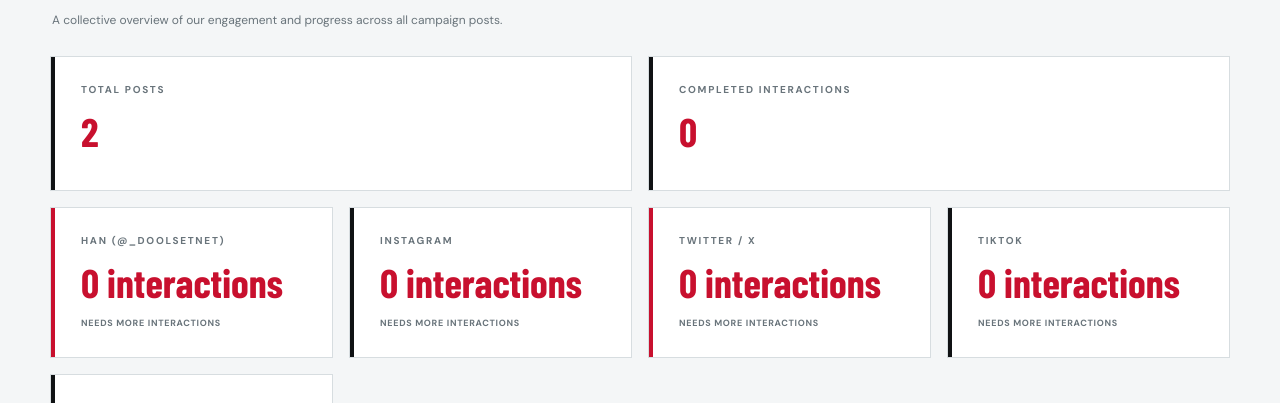
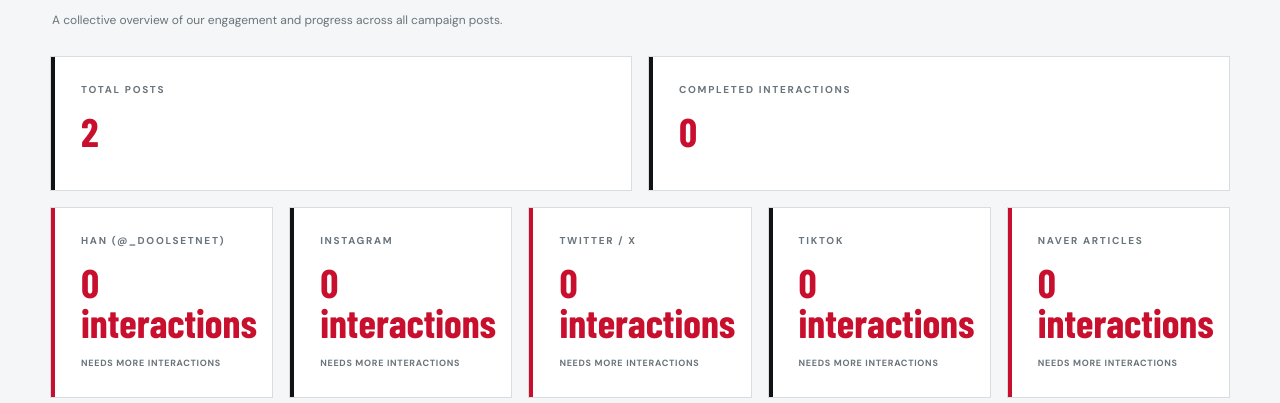
Before and after one commit to hanprojects1409/HAN-CANADA-GOOSE, a plain HTML site: page index.html in a window 1280 px wide. Shown: the part 549-952 px from the top of the page. Drawn offline with nearby package versions, Linux system fonts and the light colour scheme; no server answers; a web font is replaced by a local one.

Commit message:
Change grid columns from 4 to 5 in overview categories

```diff
--- a/style.css
+++ b/style.css
@@ -257,7 +257,7 @@ section {
 
 .overview-categories {
     display: grid;
-    grid-template-columns: repeat(4, minmax(0, 1fr));
+    grid-template-columns: repeat(5, minmax(0, 1fr));
     gap: 16px;
 }
 
@@ -286,7 +286,8 @@ section {
 }
 
 .overview-card[data-category="han"]::before,
-.overview-card[data-category="twitter"]::before {
+.overview-card[data-category="twitter"]::before,
+.overview-card[data-category="naver"]::before {
     background: var(--red);
 }
 
```
